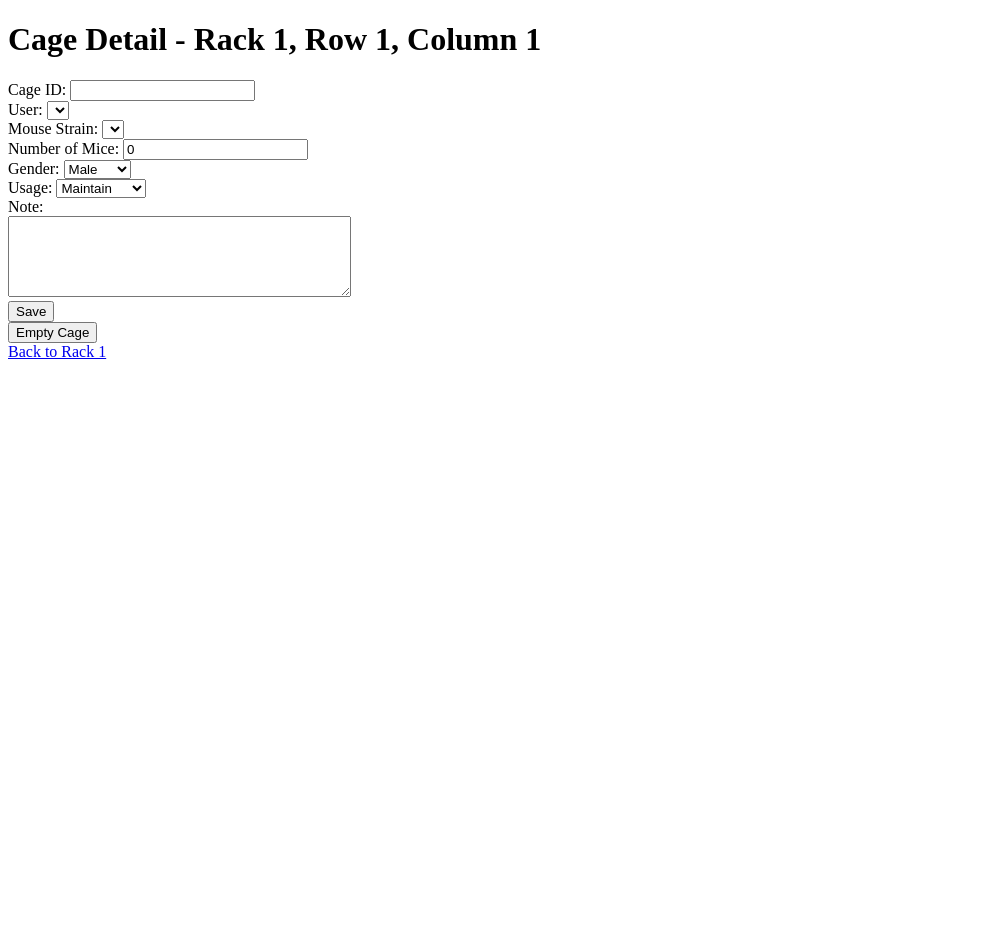
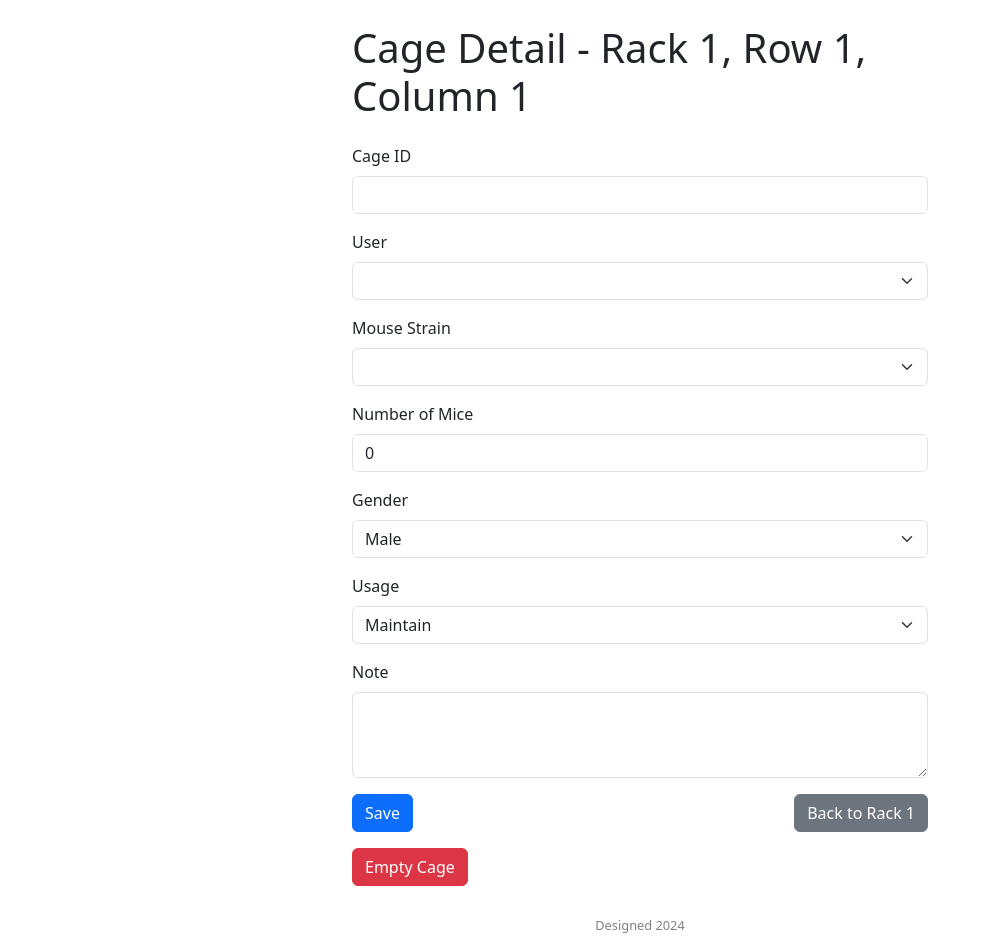
Before and after one commit to KoichiroHaruwaka/Cage_management_flask, a Flask app: page /cage/1/1/1 in a window 1280 px wide. Shown: the whole page, without its empty margins (0-983 px from the left). Before the commit the page ends 359 px from the top, so only its background shows below. Run offline with Flask 3, Linux system fonts and the light colour scheme; lists and menus that the app fills with data are empty; parts of the project's set-up code (start-up, migrations or seed data) failed here and were passed over; some libraries are stand-ins or nearby versions.

Commit message:
Update cage_detail.html

```diff
--- a/templates/cage_detail.html
+++ b/templates/cage_detail.html
@@ -3,59 +3,108 @@
 <head>
     <meta charset="UTF-8">
     <title>Cage Detail</title>
+    <!-- Bootstrap CSS -->
+    <link href="https://cdn.jsdelivr.net/npm/bootstrap@5.3.0/dist/css/bootstrap.min.css" rel="stylesheet">
+    <style>
+        footer {
+            text-align: center;
+            color: gray;
+            font-size: 0.8rem;
+            margin-top: 30px;
+            margin-bottom: 10px;
+        }
+        .container {
+            max-width: 600px;
+        }
+    </style>
 </head>
 <body>
-    <h1>Cage Detail - Rack {{ rack }}, Row {{ row }}, Column {{ col }}</h1>
+    <div class="container mt-4">
+        <h1 class="mb-4">Cage Detail - Rack {{ rack }}, Row {{ row }}, Column {{ col }}</h1>
         <form method="post">
-        <label for="cage_id">Cage ID:</label>
-        <input type="text" id="cage_id" name="cage_id" value="{{ cage_info['cage_id'] }}"><br>
+            <div class="mb-3">
+                <label for="cage_id" class="form-label">Cage ID</label>
+                <input type="text" id="cage_id" name="cage_id" class="form-control" value="{{ cage_info['cage_id'] }}">
+            </div>
 
-        <label for="user">User:</label>
-        <select id="user" name="user">
+            <div class="mb-3">
+                <label for="user" class="form-label">User</label>
+                <select id="user" name="user" class="form-select">
                     {% for user in user_list %}
                         <option value="{{ user }}" {% if cage_info['user'] == user %}selected{% endif %}>{{ user }}</option>
                     {% endfor %}
-        </select><br>
+                </select>
+            </div>
 
-        <label for="strain">Mouse Strain:</label>
-        <select id="strain" name="strain">
+            <div class="mb-3">
+                <label for="strain" class="form-label">Mouse Strain</label>
+                <select id="strain" name="strain" class="form-select">
                     {% for strain in strain_list %}
                         <option value="{{ strain }}" {% if cage_info['strain'] == strain %}selected{% endif %}>{{ strain }}</option>
                     {% endfor %}
-        </select><br>
+                </select>
+            </div>
 
-        <label for="count">Number of Mice:</label>
-        <input type="text" id="count" name="count" value="{{ cage_info['count'] }}"><br>
+            <div class="mb-3">
+                <label for="count" class="form-label">Number of Mice</label>
+                <input type="number" id="count" name="count" class="form-control" value="{{ cage_info['count'] }}" min="1">
+            </div>
 
-        <label for="gender">Gender:</label>
-        <select id="gender" name="gender">
+            <div class="mb-3">
+                <label for="gender" class="form-label">Gender</label>
+                <select id="gender" name="gender" class="form-select">
                     <option value="Male" {% if cage_info['gender'] == 'Male' %}selected{% endif %}>Male</option>
                     <option value="Female" {% if cage_info['gender'] == 'Female' %}selected{% endif %}>Female</option>
-        </select><br>
+                </select>
+            </div>
 
-        <label for="usage">Usage:</label>
-        <select id="usage" name="usage" onchange="toggleDOB()">
+            <div class="mb-3">
+                <label for="usage" class="form-label">Usage</label>
+                <select id="usage" name="usage" class="form-select" onchange="toggleDOB()">
                     <option value="Maintain" {% if cage_info['usage'] == 'Maintain' %}selected{% endif %}>Maintain</option>
                     <option value="Breeding" {% if cage_info['usage'] == 'Breeding' %}selected{% endif %}>Breeding</option>
                     <option value="Experiment" {% if cage_info['usage'] == 'Experiment' %}selected{% endif %}>Experiment</option>
                     <option value="New born" {% if cage_info['usage'] == 'New born' %}selected{% endif %}>New born</option>
-        </select><br>
-
-        <div id="dob_field" style="display: none;">
-            <label for="dob">DOB (MM-DD-YYYY):</label>
-            <input type="text" id="dob" name="dob" value="{{ cage_info.get('dob', '') }}"><br>
+                </select>
             </div>
 
-        <label for="note">Note:</label><br>
-        <textarea id="note" name="note" rows="5" cols="40">{{ cage_info.get('note', '') }}</textarea><br>
+            <div class="mb-3" id="dob_field" style="display: none;">
+                <label for="dob" class="form-label">DOB (YYYY-MM-DD)</label>
+                <input type="date" id="dob" name="dob" class="form-control" value="{{ cage_info.get('dob', '') }}">
+            </div>
 
-        <button type="submit">Save</button>
+            <div class="mb-3">
+                <label for="note" class="form-label">Note</label>
+                <textarea id="note" name="note" class="form-control" rows="3">{{ cage_info.get('note', '') }}</textarea>
+            </div>
+
+            <div class="d-flex justify-content-between">
+                <button type="submit" class="btn btn-primary">Save</button>
+                <a href="{{ url_for('index', rack=rack) }}" class="btn btn-secondary">Back to Rack {{ rack }}</a>
+            </div>
         </form>
-    <form method="post" action="{{ url_for('empty_cage', rack=rack, row=row, col=col) }}">
-        <button type="submit">Empty Cage</button>
+        <form method="post" action="{{ url_for('empty_cage', rack=rack, row=row, col=col) }}" class="mt-3">
+            <button type="submit" class="btn btn-danger">Empty Cage</button>
         </form>
-    <a href="{{ url_for('index', rack=rack) }}">Back to Rack {{ rack }}</a>
 
+        <!-- メッセージの表示 -->
+        {% with messages = get_flashed_messages() %}
+            {% if messages %}
+                <div class="alert alert-warning mt-3">
+                    {% for message in messages %}
+                        <p>{{ message }}</p>
+                    {% endfor %}
+                </div>
+            {% endif %}
+        {% endwith %}
+    </div>
+
+    <!-- フッター -->
+    <footer>
+        Designed 2024
+    </footer>
+
+    <!-- スクリプト -->
     <script>
         function toggleDOB() {
             var usage = document.getElementById('usage').value;
@@ -69,14 +118,5 @@
         // 初期表示
         toggleDOB();
     </script>
-    {% with messages = get_flashed_messages() %}
-        {% if messages %}
-            <ul>
-            {% for message in messages %}
-                <li>{{ message }}</li>
-            {% endfor %}
-            </ul>
-        {% endif %}
-    {% endwith %}
 </body>
 </html>
```
Lines whose indentation alone changed are shown as unchanged.
